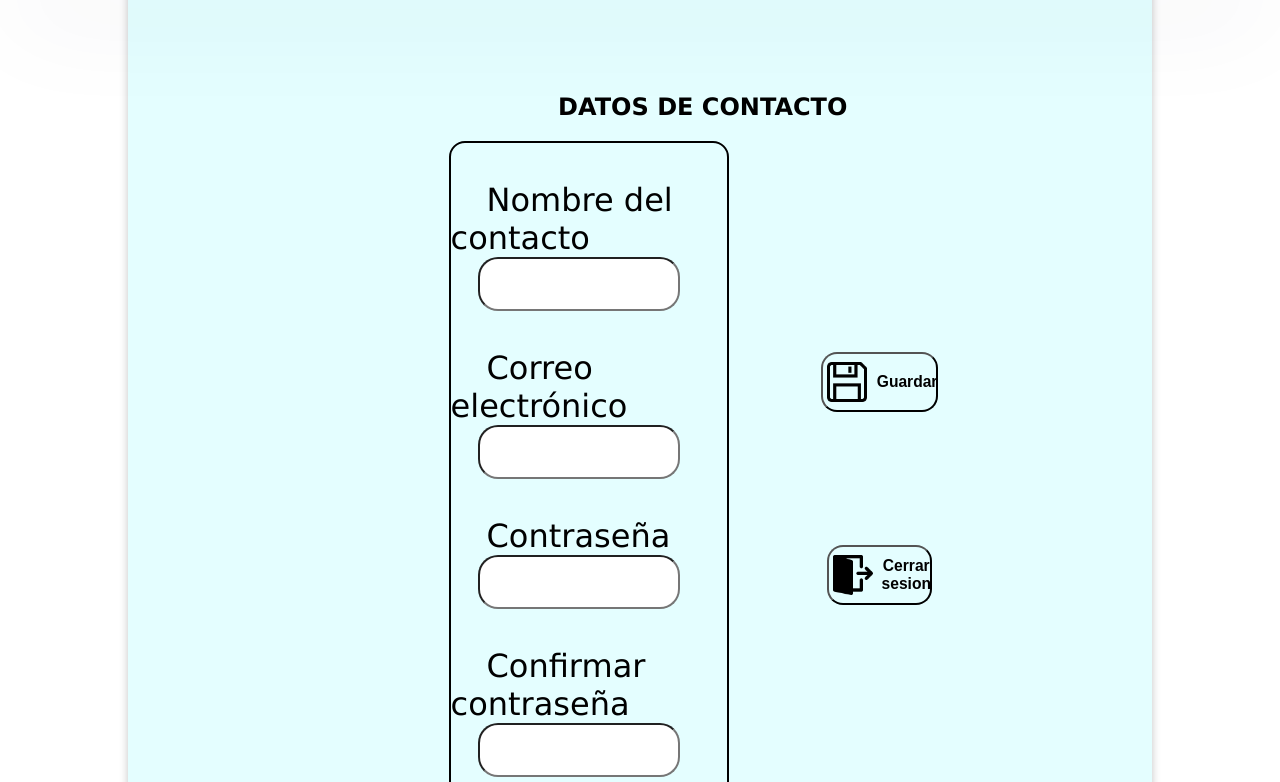
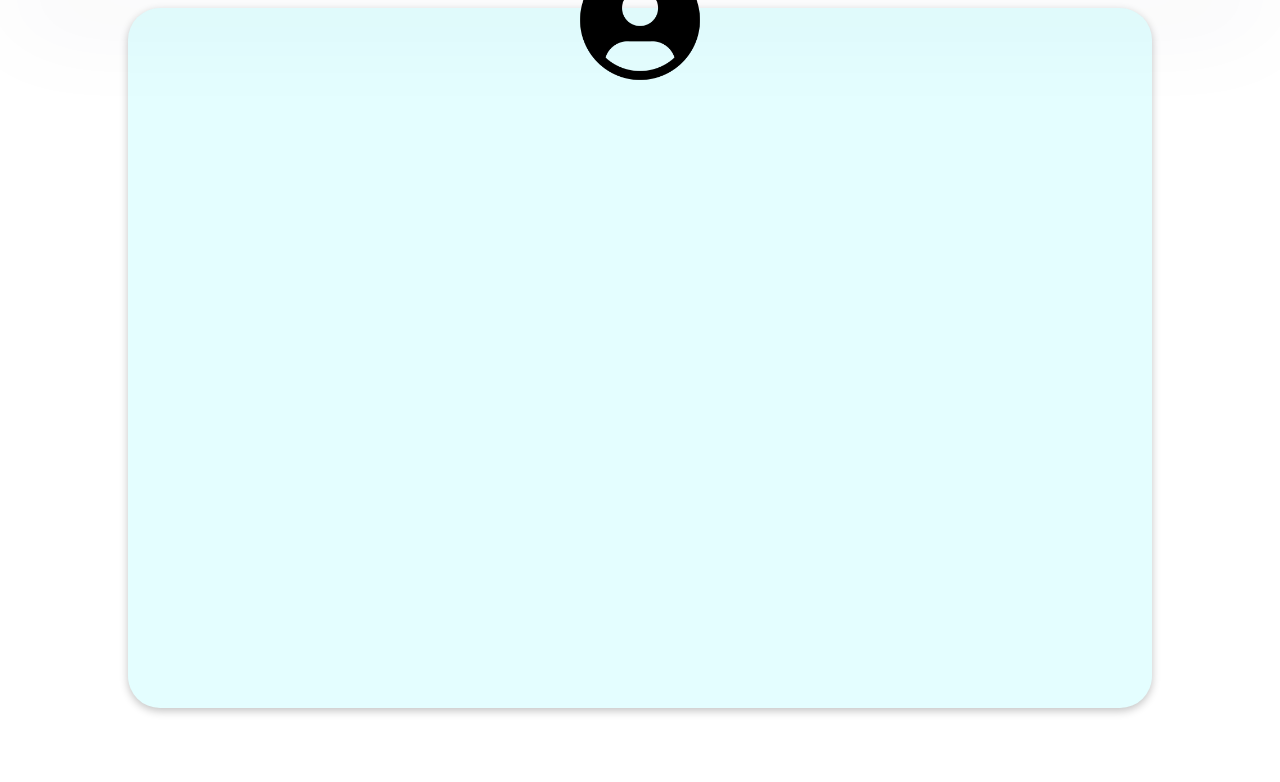
Before and after one commit to SebasTechMad/EjerciciosInterfacse, a plain HTML site: page agenda-escolar/formulario.html in a window 1280 px wide. Shown: the part 82-864 px from the top of the page. After the commit the page ends 809 px from the top, so only its background shows below. Drawn offline with Linux system fonts and the light colour scheme.

Commit message:
actualización ficha contacto

```diff
--- a/agenda-escolar/formulario.html
+++ b/agenda-escolar/formulario.html
@@ -8,63 +8,29 @@
         <link rel="shortcut icon" href="./srcs/ies-tetuanICO.ico" type="image/x-icon">
     </head>
     <body>
-        <div class="title">
-            <h2>Agenda Escolar</h2>
-        </div>
+            <div class="title">
+                <h2 class="title-text">Agenda Escolar</h2>
+                <div class="nav-buttons">
+                    <a id="btnHome" href="./index.html" class="button"><img src="./srcs/reloj-de-pared.png" alt="" class="img-button"></a>
+                    <a id="btnCalendario" href="https://www.iestetuan.es/varios/2024calendarioescolar.pdf" class="button" target="_blank"><img src="./srcs/calendario.png" alt="" class="img-button"></a>
+                    <a id="btnContacto" class="button"><img src="./srcs/mi-perfil.png" alt="" class="img-button"></a>
+                </div>
+            </div>
 
         <div class="body-structure">
             <div class="body-margin"><br></div>
-            <div class="body-content">
-                 <!-- spacer -->
-                 <br>
-                 <div class="nav-buttons">
-                    <button class="button-nav-item" id="btnHome">
-                        <img src="./srcs/reloj-de-pared.png" alt="" class="img-button">
-                        <a href="./index.html" class="link-text">Horario</a>
-                    </button>
-                    <button class="button-nav-item" id="btnCalendario">
-                        <img src="./srcs/calendario.png" alt="" class="img-button">
-                        <a href="https://www.iestetuan.es/varios/2024calendarioescolar.pdf" target="_blank" class="link-text">Calendario</a>
-                    </button>
-                    <button class="button-nav-item" disabled="disabled">
-                        <img src="./srcs/agregar-usuario.png" alt="" class="img-button">
-                        Ficha contacto
-                    </button>
-                 </div>
-                 <br><br><br><br>
-                 <h2 style="margin-left: 42%;">DATOS DE CONTACTO</h2>
+            <div class="body-content" style="margin-top: 7%;">
+                 <div class="structure-profile">
 
-                 <div class="body-structure" style="justify-content: center;">
-                    <div class="body-margin"><br></div>
+                    <div class="profile">
+                        <div class="profile-pic">
+                            <img src="./srcs/mi-perfil.png" alt="" class="profile-pic-img">
+                        </div>
+                    </div>
 
-                    <div class="form-contact">
-                        <form action="" class="content-form">
-                            <br>
-                            <label class="label-form">Nombre del contacto</label>
-                            <input type="text" class="component-form"> <br><br>
-                            <label class="label-form">Correo electrónico</label>
-                            <input type="email" class="component-form">
-                            <br><br>
-                            <label class="label-form">Contraseña</label>
-                            <input type="password" class="component-form"> <br><br>
-                            <label class="label-form">Confirmar contraseña</label>
-                            <input type="password" class="component-form"> <br><br>
-                        </form>
-                    </div>
-                    <br>
-                    <div class="body-margin" style="padding-left: 10%; flex-direction: column; justify-content: center;">
-                        <button class="button-nav-item" id="btnHome" style="margin-bottom: 130%;">
-                            <img src="./srcs/disquete.png" alt="" class="img-button">
-                            <h3>Guardar</h3>
-                        </button>
-                        <button class="button-nav-item" id="btnCalendario">
-                            <img src="./srcs/cerrar-sesion.png" alt="" class="img-button">
-                            <h3>Cerrar sesion</h3>
-                        </button>
-                    </div>
                  </div>
 
-                 <br><br>
+
             </div>
             <div class="body-margin"></div>
         </div>
--- a/agenda-escolar/index.css
+++ b/agenda-escolar/index.css
@@ -255,10 +255,31 @@ td{
     margin-left: 13%;
 }
 
-.component-form{
-    width: 70%;
-    height: 3rem;
-    border-radius: 1.25rem;
-    margin-left: 10%;
-    font-size: 2rem;
+.structure-profile{
+
+    display: flex;
+    width: 100%;
+    justify-content: center;
+    align-items: center;
 }
+
+.profile{
+    background-color: #E4FEFF;
+    width: 700px;
+    height: 700px;
+}
+
+.profile-pic{
+    width: 100%;
+    height: 10%;
+    display: flex;
+    justify-content: center;
+    align-items: start;
+}
+
+.profile-pic-img{
+    width: 9rem;
+    height: 9rem;
+    position: relative;
+    bottom: 3.7rem;
+}
```
Also changed, not shown: agenda-escolar/index.html (+0 -1 lines).
